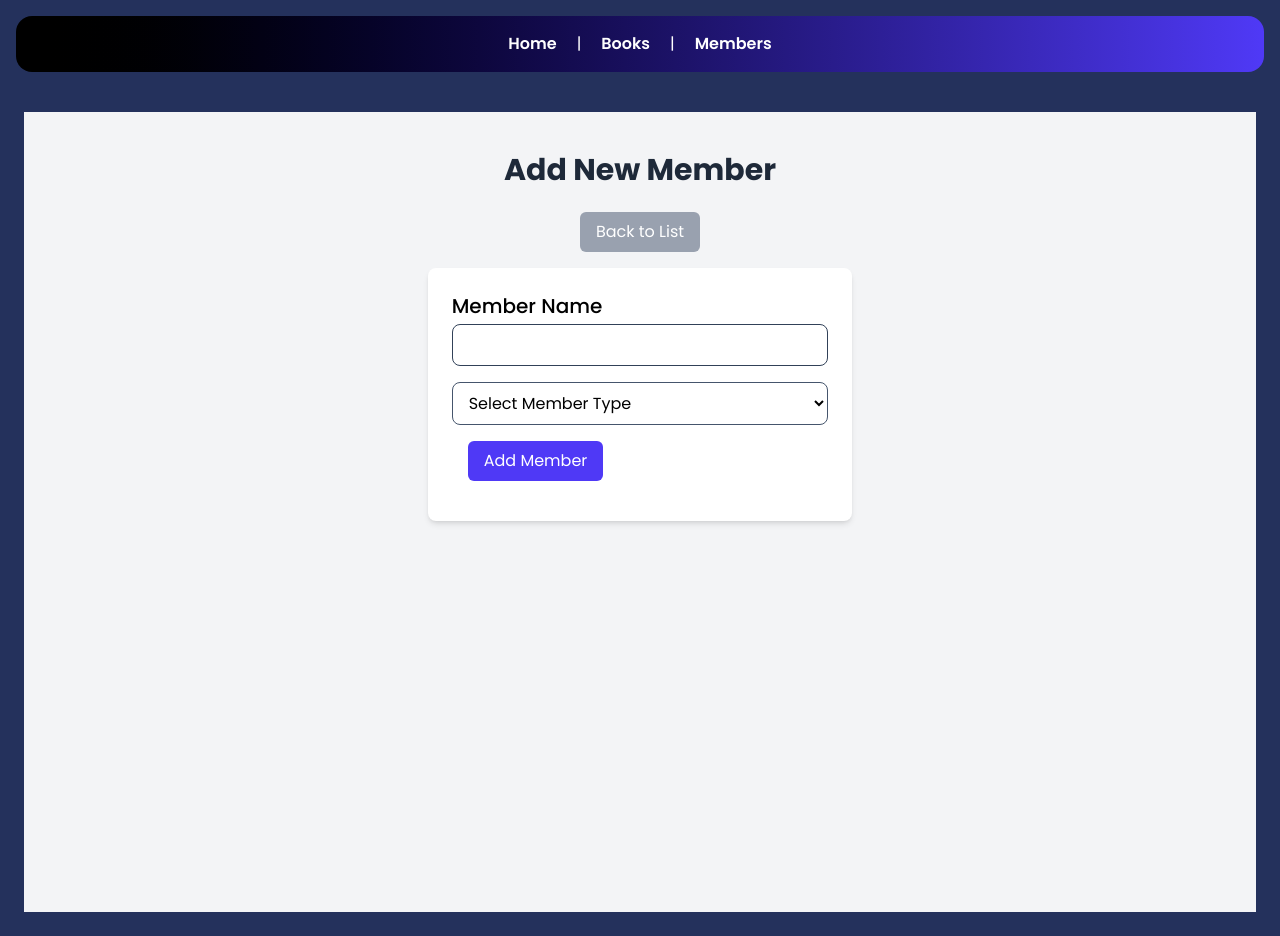
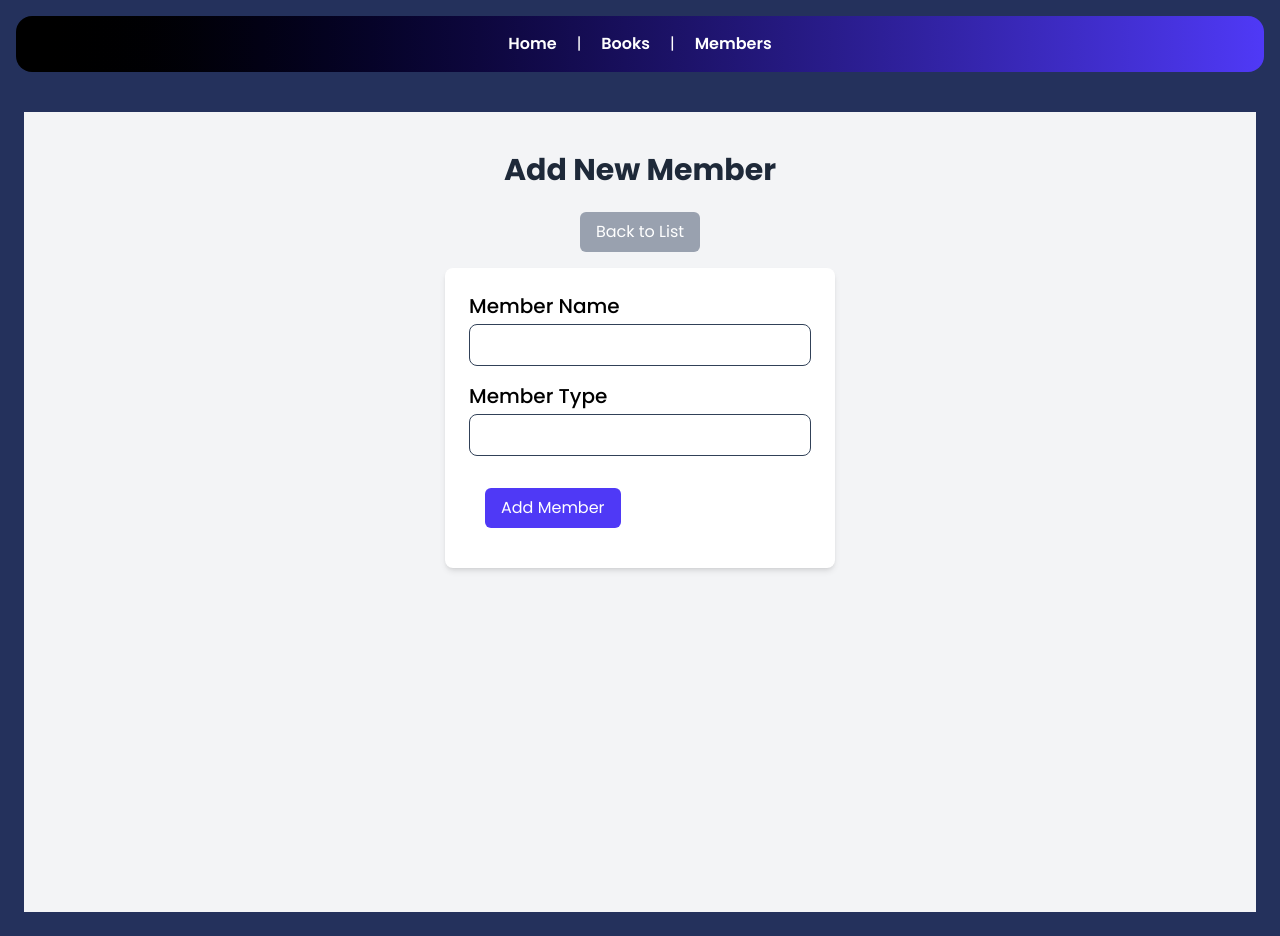
Before and after one commit to chirayucodes/React-Practice, a React (Vite) app: page /members/create in a window 1280 px wide. Built offline with nearby package versions, Linux system fonts and the light colour scheme.

Commit message:
removed controller

```diff
--- a/src/features/Members/components/Form.tsx
+++ b/src/features/Members/components/Form.tsx
@@ -3,7 +3,7 @@ import { useNavigate } from "react-router";
 import { TextBox } from "shared/components/form";
 import { Button } from "shared/components/submit-button";
 import { useMemberForm } from "./Member.Form";
-import { Controller } from "react-hook-form";
+// import { Controller } from "react-hook-form";
 
 interface FormProps {
   onSubmit: (p: Master.MemberForm) => Promise<void>;
@@ -25,9 +25,9 @@ export default function Form({ onSubmit, onLoad, ...props }: FormProps) {
         })}
       >
         <TextBox label="Member Name" {...get("name")} />
-        {/* <TextBox label="Member Type" {...get("memberTypeID")} /> */}
+        <TextBox label="Member Type" {...get("memberTypeID")} />
 
-        <Controller
+        {/* <Controller
           control={get("typeName").control}
           name="memberTypeID"
           render={({ field }) => (
@@ -41,7 +41,7 @@ export default function Form({ onSubmit, onLoad, ...props }: FormProps) {
               <option value={2}>Premium</option>
             </select>
           )}
-        />
+        /> */}
 
 
         <Button
```
